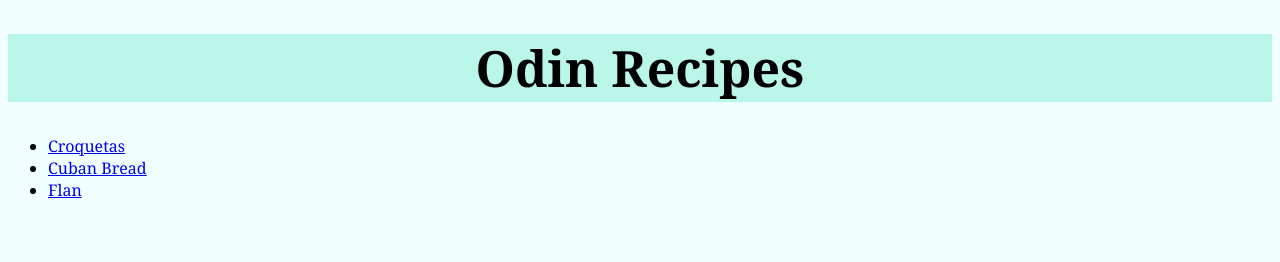
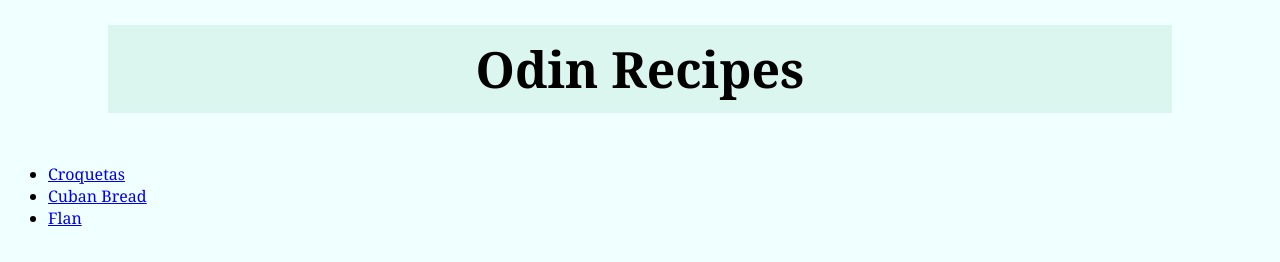
Before and after one commit to leocoding0326/odin-recipes, a plain HTML site: page index.html in a window 1280 px wide. Drawn offline with Linux system fonts and the light colour scheme.

Commit message:
Adjust h1 style changinf margin and padding
change padding top and bottom to 10px
change margin top and bottom to 25 and 50 px
change margin left and right to 100px

```diff
--- a/style.css
+++ b/style.css
@@ -1,7 +1,10 @@
-h1{ background-color: rgb(187, 247, 232);
+h1{ background-color: rgb(219, 245, 239);
     color: black;
     text-align: center;
     font-size: 50px;
+    margin: 25px 100px 50px 100px;
+    padding-top: 10px;
+    padding-bottom: 10px;
 
 }
 
```
